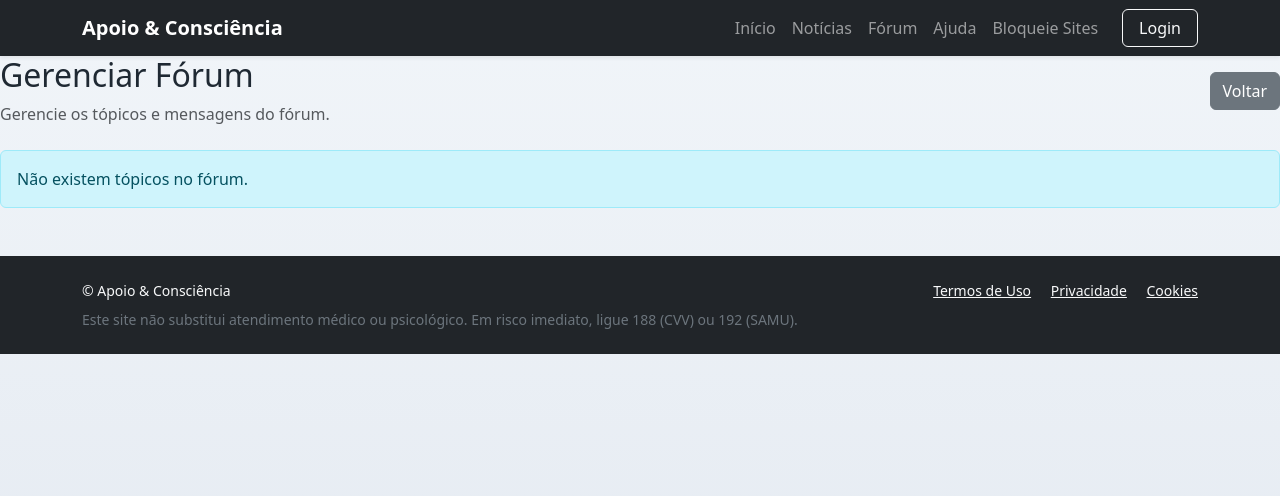
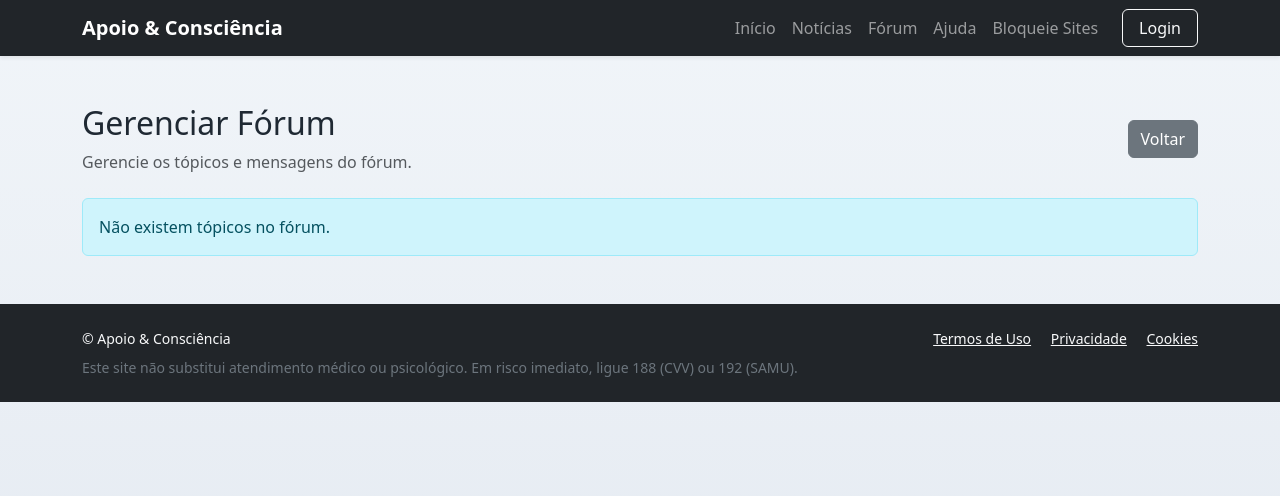
Before and after one commit to GabrielGaburi/site-ajuda-apostas, a Flask app: template templates/admin_forum.html in a window 1280 px wide. Shown: the top 496 px of the page. Run offline with Flask 3, Linux system fonts and the light colour scheme; the template is opened without the code that fills it, so the values that code supplies are empty.

Commit message:
Envolve o painel /admin/forum em um container (#9)
O conteúdo ficava colado na borda esquerda da página porque o template
não tinha o container que os outros painéis do admin usam. O problema já
existia antes da divisão em Blueprints.

Co-authored-by: Claude Sonnet 5.5 <noreply@anthropic.com>

```diff
--- a/templates/admin_forum.html
+++ b/templates/admin_forum.html
@@ -3,6 +3,8 @@
 {% block title %}Gerenciar Fórum{% endblock %}
 
 {% block content %}
+
+<div class="container my-5">
 
 <div class="d-flex justify-content-between align-items-center mb-4">
     <div>
@@ -86,4 +88,6 @@
 
 {% endif %}
 
+</div>
+
 {% endblock %}
```
